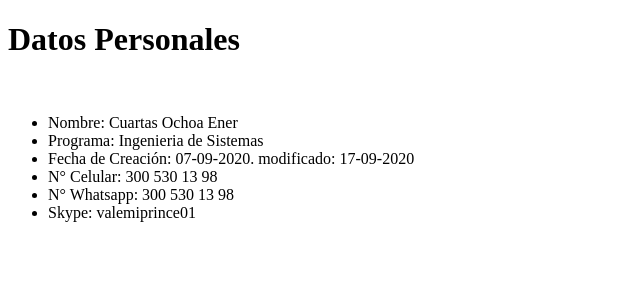
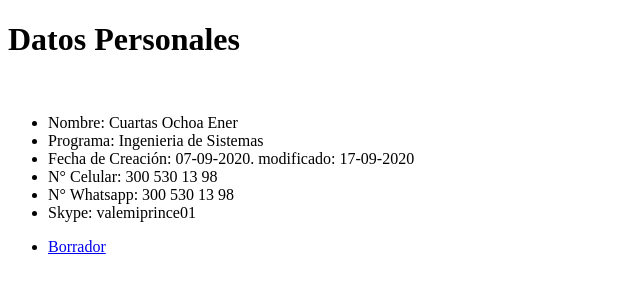
Before and after one commit to Enerc8/DSW-Ener-Cuartas, a plain HTML site: page index.html in a window 1280 px wide. Shown: the full height of the page, 0-640 px from the left. Drawn offline with Linux system fonts and the light colour scheme.

Commit message:
v.3
conexión

```diff
--- a/index.html
+++ b/index.html
@@ -15,5 +15,11 @@
         <li>N° Whatsapp: 300 530 13 98</li>
         <li>Skype: valemiprince01</li>
     </ul>
+
+    <nav>
+        <ul class="Inicio">
+            <li><a href="planing.html">Borrador</a></li>
+        </ul>
+    </nav>
 </body>
 </html>
```
Also changed, not shown: planing.html (+2 -2 lines).
